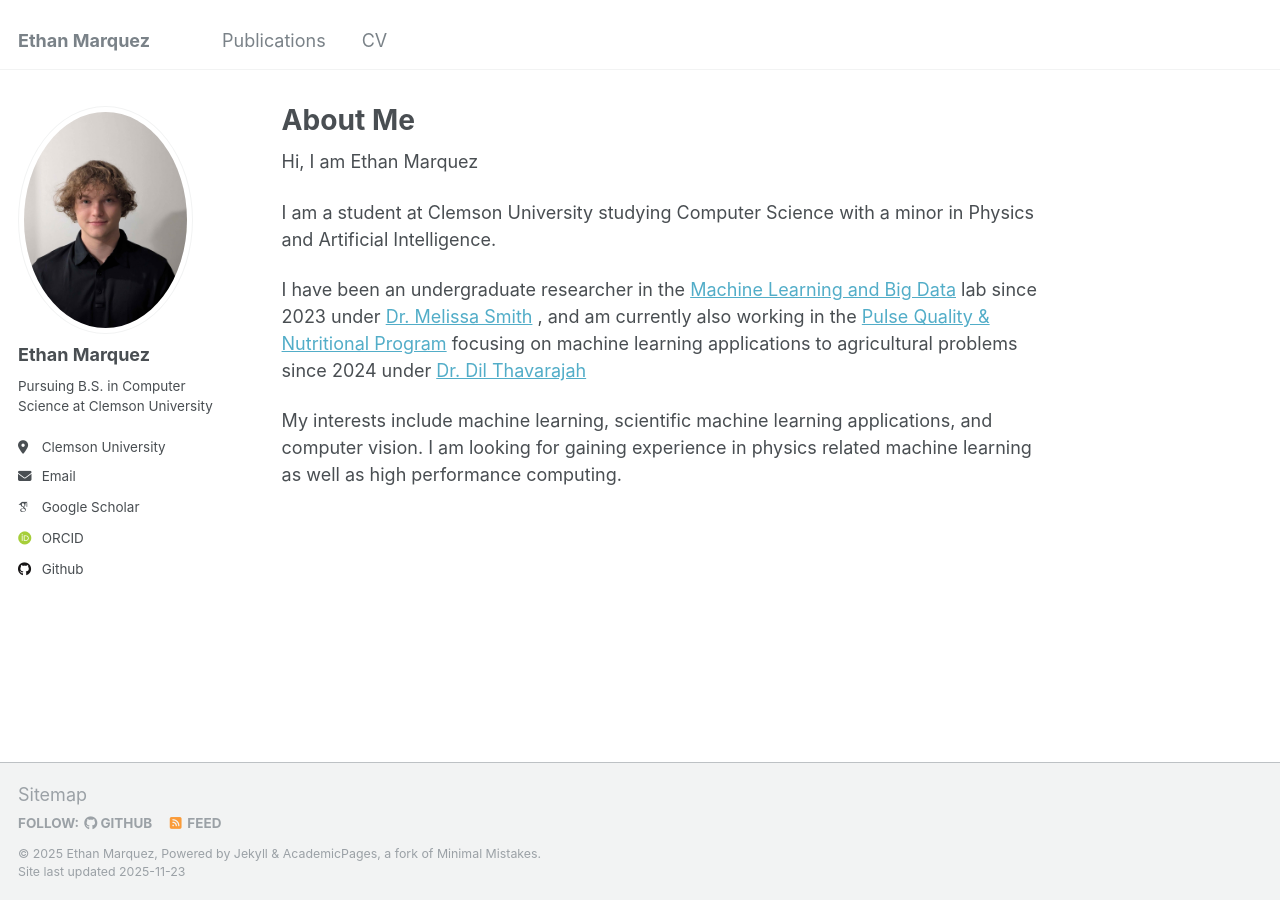
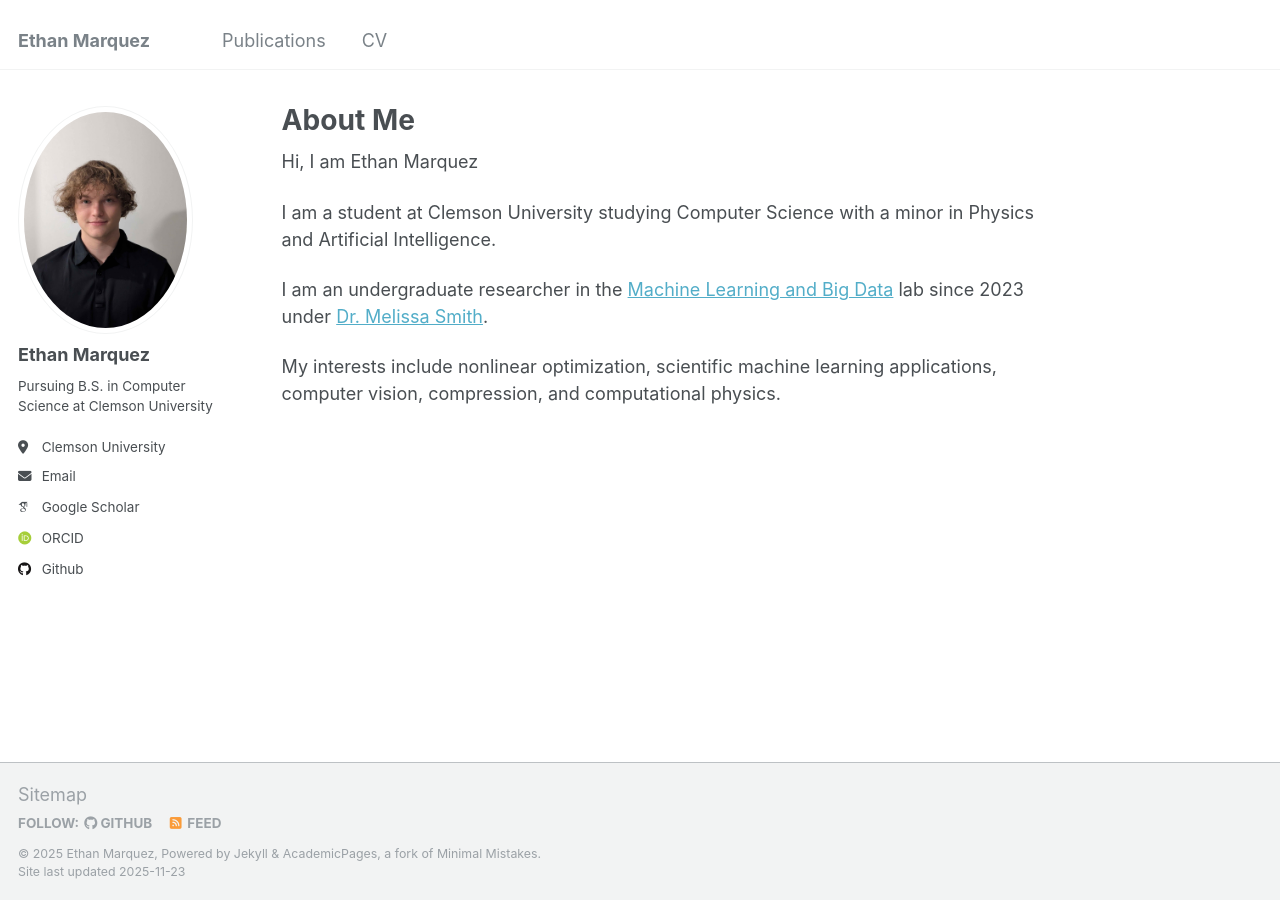
Before and after one commit to ethanmarq/ethanmarq.github.io, a Jekyll site: the page built from _pages/about.md, in a window 1280 px wide. Built offline with Jekyll 4.4.1, drawn with Linux system fonts in a browser that asks for light colours; some web fonts are replaced.

```diff
--- a/_pages/about.md
+++ b/_pages/about.md
@@ -12,11 +12,7 @@ Hi, I am Ethan Marquez
 I am a student at Clemson University studying Computer Science with a minor in Physics and
 Artificial Intelligence.
 
-I have been an undergraduate researcher in the [Machine Learning and Big Data](https://cufctl.github.io/mlbd/)
-lab since 2023 under [Dr. Melissa Smith](https://www.clemson.edu/cecas/departments/ece/faculty_staff/faculty/msmith.html)
-, and am currently also working in the [Pulse Quality & Nutritional Program](https://www.clemson.edu/cafls/organic-breeding/index.html)
-focusing on machine learning applications to agricultural problems since 2024 under [Dr. Dil Thavarajah](https://www.clemson.edu/health-research/faculty/faculty-scholars/thavarajah.html)
+I am an undergraduate researcher in the [Machine Learning and Big Data](https://cufctl.github.io/mlbd/)
+lab since 2023 under [Dr. Melissa Smith](https://www.clemson.edu/cecas/departments/ece/faculty_staff/faculty/msmith.html).
 
-My interests include machine learning, scientific machine learning applications, and computer vision.
-I am looking for gaining experience in physics related machine learning as well as high performance
-computing.
+My interests include nonlinear optimization, scientific machine learning applications, computer vision, compression, and computational physics.
```
Also changed, not shown: _publications/mitigatingIO.md (added, +15 -0 lines), 2 other files.
